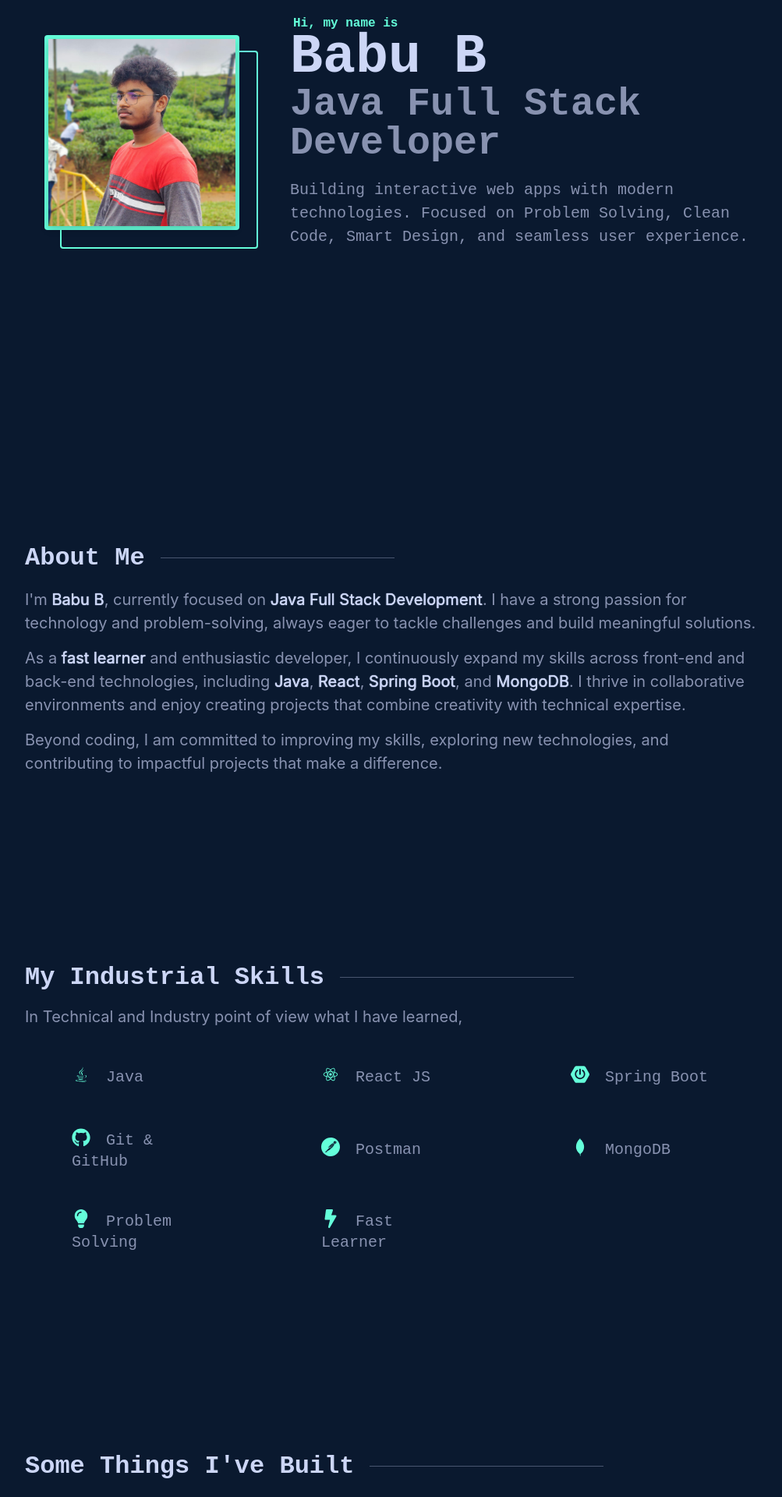
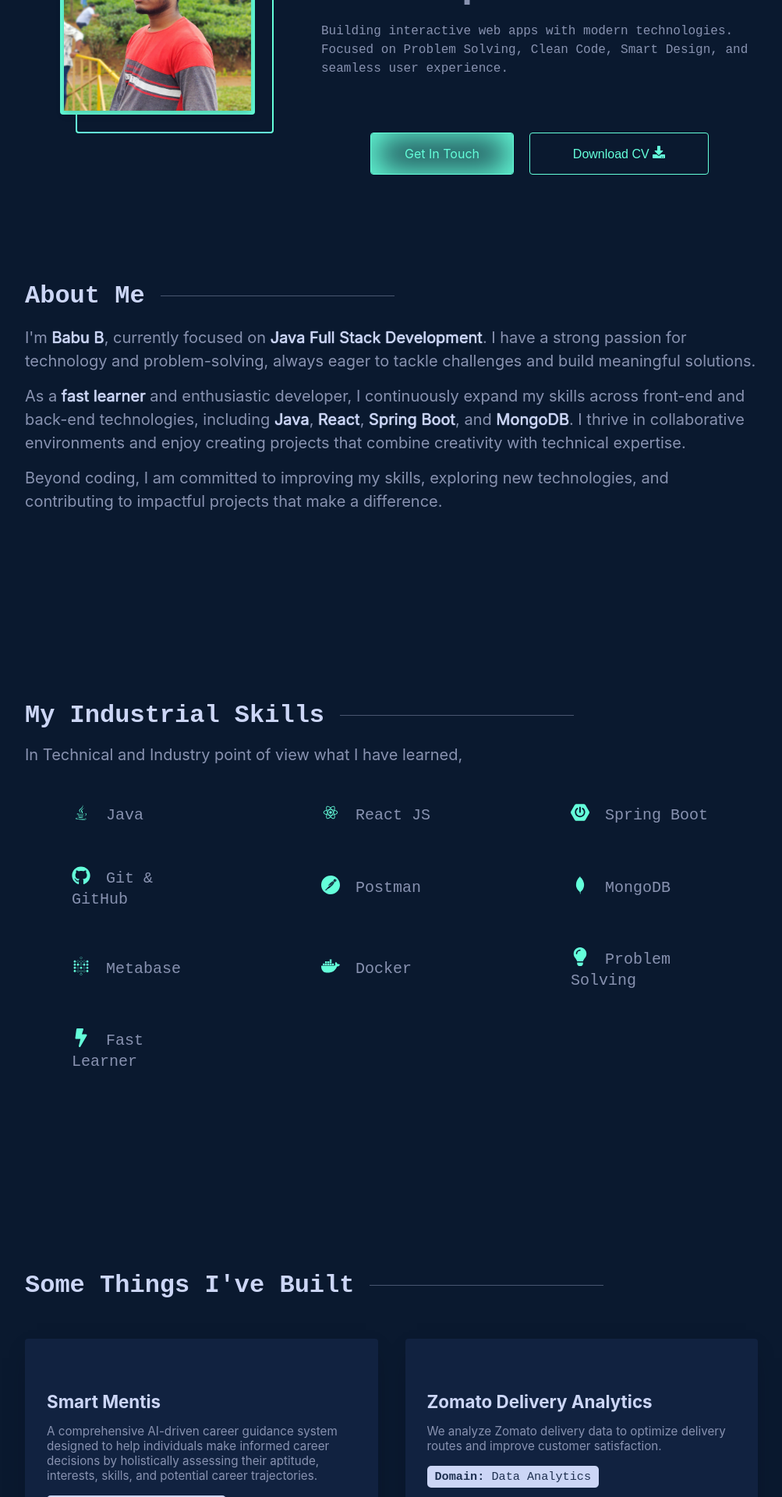
Before and after one commit to Babu16102005/BABU-portfolio, a React (Vite) app: page / in a window 1280 px wide. Shown: the part 300-2220 px from the top of the page at 78% size, without its empty margins (138-1141 px from the left). Built offline with nearby package versions, Linux system fonts and the light colour scheme.

Commit message:
portfolio update

```diff
--- a/src/components/Contact/Contact.css
+++ b/src/components/Contact/Contact.css
@@ -1,6 +1,6 @@
 .contact-section {
   max-width: 1100px;
-  margin: 0 auto 100px;
+  margin: 0 auto 50px;
   display: flex;
   flex-direction: column;
   align-items: center;
--- a/src/components/Footer/Footer.jsx
+++ b/src/components/Footer/Footer.jsx
@@ -1,6 +1,7 @@
 import React from 'react';
 import './Footer.css';
 import { FaGithub, FaLinkedin, FaWhatsapp } from "react-icons/fa";
+import { SiHackerrank } from "react-icons/si";
 
 
 const Footer = () => {
@@ -8,10 +9,11 @@
     <footer className="footer">
       <div className="social-links">
         <a href="https://github.com/Babu16102005" target="_blank" rel="noopener noreferrer"><FaGithub size={50} />
-</a>
+        </a>
         <a href="https://www.linkedin.com/in/babu-b-395608299" target="_blank" rel="noopener noreferrer"><FaLinkedin size={50} />
-</a>
+        </a>
         <a href="https://wa.me/6381837277" target="_blank" rel="noopener noreferrer"><FaWhatsapp size={50} /></a>
+        <a href="https://www.hackerrank.com/profile/babusanthosh6381" target="_blank" rel="noopener noreferrer"> <SiHackerrank size={50} /></a>
       </div>
       <div className="copyright">
         Designed & Built by Babu B
--- a/src/components/Header/Header.css
+++ b/src/components/Header/Header.css
@@ -17,7 +17,7 @@
   justify-content: space-between;
   align-items: center;
   max-width: 1200px;
-  height: 80px;
+  height: 60px;
   margin: 0 auto;
   padding: 0 20px;
   box-sizing: border-box;
--- a/src/components/Header/Header.jsx
+++ b/src/components/Header/Header.jsx
@@ -9,7 +9,7 @@
       <nav className="nav">
         {/* Logo */}
         <div className="logo">
-          <a href="#home">MyPortfolio</a>
+          <a href="#home">Portfolio...</a>
         </div>
 
         {/* Hamburger Icon */}
--- a/src/components/Home/Home.css
+++ b/src/components/Home/Home.css
@@ -3,9 +3,9 @@
   display: flex;
   justify-content: center;
   align-items: center;
-  min-height: 100vh;
+  min-height: 20vh;
   padding: 10px 20px;
-  margin-top: 70px;
+  margin-top: 10px;
   box-sizing: border-box;
   background-color: var(--navy, #0a192f);
 }
@@ -16,12 +16,60 @@
   justify-content: space-between;
   max-width: 1100px;
   width: 100%;
+  margin-top: 100px;
   gap: 40px;
   flex-wrap: nowrap;
+}
 
+.scroll-button {
+  display: flex;
+  justify-content: center;
+  align-items: center;
+  margin-top: 50px;
+  padding: 1rem 1rem;
+  font-size: 1rem;
+  width: 150px;
+  color: var(--secondary-color);
+  background-color: transparent;
+  border: 1px solid var(--secondary-color);
+  border-radius: 4px;
+  text-decoration: none;
+  cursor: pointer;
+  box-shadow: inset 0 0 40px 10px var(--secondary-color);
+}
+
+.download-btn {
+  margin-top: 50px;
+  padding: 1rem 0.7rem;
+  font-size: 1rem;
+  width: 230px;
+  color: var(--secondary-color);
+  background-color: transparent;
+  border: 1px solid var(--secondary-color);
+  border-radius: 4px;
+  text-decoration: none;
+  cursor: pointer;
+  transition: background-color 0.3s, color 0.3s;
+}
+
+.download-btn:hover {
+  transition: box-shadow 0.3s ease-in-out;
+  box-shadow: inset 0 0 40px 10px var(--secondary-color);
+  color: rgb(170, 243, 219);
 
 }
-
+.scroll-button:hover {
+  filter: drop-shadow(0 0px 10px rgb(92, 133, 120));
+  transition: filter 0.3s ease-in-out;
+  color: rgb(170, 243, 219);
+}
+.button-container {
+  display: flex;
+  justify-content: center; /* Centers horizontally */
+  align-items: center;
+  gap: 20px; /* Space between buttons */
+  margin-top: 20px;
+}
 /* ---------- Text Content ---------- */
 .text-content {
   flex: 1 1 500px;
@@ -46,9 +94,9 @@
 }
 
 .subtitle {
-  font-size: clamp(30px, 5vw, 50px);
+  font-size: clamp(20px, 5vw, 50px);
   color: var(--slate);
-  font-weight: 600;
+  font-weight: 00;
   margin: 0;
   line-height: 1;
   font-family: var(--font-mono);
@@ -60,34 +108,8 @@
   color: var(--slate);
   line-height: 1.5;
   text-align: left;
-  font-size: 20px;
+  font-size: 16px;
   font-family: var(--font-mono);
-}
-
-/* ---------- CTA Button ---------- */
-.cta-button {
-  color: var(--secondary-color);
-  background-color: transparent;
-  border: 1px solid var(--secondary-color);
-  border-radius: 4px;
-  padding: 1.25rem 1.75rem;
-  font-size: 1rem;
-  font-family: var(--font-mono);
-  text-decoration: none;
-  text-transform: uppercase;
-  font-weight: 600;
-  cursor: pointer;
-  width: 160px;
-  margin: 30px 140px 0;
-  display: flex;
-  text-align: center;
-  justify-content: center;
-  align-items: center;
-  transition: all 0.25s ease-in-out;
-}
-
-.cta-button:hover {
-  background-color: rgba(100, 255, 218, 0.1);
 }
 
 /* ---------- About Image ---------- */
@@ -96,13 +118,14 @@
   display: flex;
   justify-content: center;
   border-radius: 50%;
-  }
+  margin: 20px;
+}
 
 .image-wrapper {
   position: relative;
   width: 250px;
   height: 250px;
-  border-radius:50%;
+  border-radius: 50%;
   cursor: pointer;
 }
 
@@ -154,6 +177,7 @@
     opacity: 0;
     transform: translateX(-50px);
   }
+
   100% {
     opacity: 1;
     transform: translateX(0);
@@ -165,6 +189,7 @@
     opacity: 0;
     transform: translateX(50px);
   }
+
   100% {
     opacity: 1;
     transform: translateX(0);
@@ -177,28 +202,49 @@
 
 .slide-in-right {
   animation: slideInFromRight 1s ease-out forwards;
-  animation-delay: 0.3s; /* staggered delay for text */
+  animation-delay: 0.3s;
+  /* staggered delay for text */
 }
 
 /* ---------- Responsive Design ---------- */
 @media (max-width: 1024px) {
-  .home-content { gap: 30px; }
-  .greeting, .name { text-align: center; }
+  .text-content {
+    flex: 1 1 400px;
+  }
+
+  .home-content {
+    gap: 10px;
+  }
+
+  .greeting,
+  .name {
+    text-align: center;
+  }
+
+  .scroll-button {
+    display: flex;
+    align-items: center;
+    justify-content: center;
+  }
 }
 
 @media (max-width: 768px) {
+
   .home-content {
     flex-direction: column;
     align-items: center;
     text-align: center;
+    margin-top: 100px;
   }
 
   .about-image {
     order: -1;
-    margin-bottom: 30px;
+    margin-bottom: 1px;
   }
 
   .text-content {
+    min-width: 400px;
+
     width: 100%;
   }
 
@@ -213,16 +259,27 @@
 }
 
 @media (max-width: 480px) {
-  .name { font-size: clamp(30px, 8vw, 50px); }
-  .subtitle { font-size: clamp(24px, 7vw, 40px); }
-  .cta-button { width: 180px; padding: 1rem 1.5rem; }
+  .name {
+    font-size: clamp(30px, 8vw, 50px);
+  }
+
+  .subtitle {
+    font-size: clamp(24px, 7vw, 40px);
+  }
+
+  .cta-button {
+    width: 180px;
+    padding: 1rem 1.5rem;
+  }
 }
+
 /* ---------- Smooth Pop-up Animation ---------- */
 @keyframes popUpDown {
   0% {
     opacity: 0;
     transform: translateY(60px) scale(0.95);
   }
+
   100% {
     opacity: 1;
     transform: translateY(0) scale(1);
@@ -233,7 +290,7 @@
   display: flex;
   justify-content: center;
   align-items: center;
-  min-height: 100vh;
+  min-height: 10vh;
   padding: 10px 20px;
   background-color: var(--navy, #0a192f);
   opacity: 0;
--- a/src/components/Home/Home.jsx
+++ b/src/components/Home/Home.jsx
@@ -1,5 +1,7 @@
 import React, { useEffect, useState } from 'react';
 import './Home.css';
+import { FaDownload } from "react-icons/fa";
+
 
 const Home = () => {
   const [visible, setVisible] = useState(false);
@@ -31,9 +33,22 @@
             Building interactive web apps with modern technologies. Focused on Problem Solving,
             Clean Code, Smart Design, and seamless user experience.
           </p>
-          {/* <a href="#contact" className="cta-button">Get In Touch</a> */}
+          <div className="button-container">
+            <a className="scroll-button" onClick={() => document.getElementById('contact').scrollIntoView({ behavior: 'smooth' })}>
+              <span>Get In Touch</span>
+            </a>
+            <button className="download-btn">
+              <a
+                className="download-link"
+                href=""
+                download="Babu_Resume.pdf"
+                target="_blank"
+                rel="noopener noreferrer"
+              />
+                Download CV <FaDownload />
+            </button>
+          </div>
         </div>
-
       </div>
     </section>
   );
--- a/src/components/Projects/Projects.css
+++ b/src/components/Projects/Projects.css
@@ -30,7 +30,7 @@
 .project-domain {
   color: var(--slate);
   font-size: 0.95rem;
-  margin-top: 10px;
+  margin-top: 1px;
   color: #1f3151;
   background-color: var(--light-slate);
   padding: 5px 10px;
@@ -42,7 +42,7 @@
 .projects-grid {
   display: grid;
   grid-template-columns: repeat(auto-fill, minmax(300px, 1fr));
-  gap: 15px;
+  gap: 35px;
   margin-top: 50px;
 }
 
--- a/src/components/Projects/Projects.jsx
+++ b/src/components/Projects/Projects.jsx
@@ -4,14 +4,22 @@
 const Projects = () => {
   const projectData = [
     {
-      title: 'Career Guidance System',
+      title: 'Smart Mentis',
       description:
         'A comprehensive AI-driven career guidance system designed to help individuals make informed career decisions by holistically assessing their aptitude, interests, skills, and potential career trajectories.',
       tech: ['React js', 'Fast API', 'Firebase'],
       link: '#',
       domain:"Smart Education"
     },
-    // You can add more projects here
+    {
+      title: 'Zomato Delivery Analytics',
+      description:
+        'We analyze Zomato delivery data to optimize delivery routes and improve customer satisfaction.',
+      tech: ['Metabase','pandas'],
+      link: '#',
+      domain:"Data Analytics"
+    }
+
   ];
 
   const projectsRef = useRef(null);
--- a/src/components/Skills/Skills.css
+++ b/src/components/Skills/Skills.css
@@ -87,6 +87,8 @@
 .skills-section.visible .skills-list li:nth-child(6) { transition-delay: 1.1s; }
 .skills-section.visible .skills-list li:nth-child(7) { transition-delay: 1.2s; }
 .skills-section.visible .skills-list li:nth-child(8) { transition-delay: 1.3s; }
+.skills-section.visible .skills-list li:nth-child(9) { transition-delay: 1.4s; }
+.skills-section.visible .skills-list li:nth-child(10) { transition-delay: 1.5s; }
 
 @media (max-width: 580px) {
   .skills-list {
--- a/src/components/Skills/Skills.jsx
+++ b/src/components/Skills/Skills.jsx
@@ -1,8 +1,8 @@
 import React, { useEffect, useRef, useState } from 'react';
 import './Skills.css';
-import { DiJava, DiReact, DiMongodb, DiHtml5, DiCss3 } from 'react-icons/di';
+import { DiJava, DiReact, DiMongodb } from 'react-icons/di';
 import { FaBolt, FaLightbulb, FaGithub } from 'react-icons/fa';
-import { SiSpringboot,SiPostman } from 'react-icons/si';
+import { SiSpringboot, SiPostman, SiMetabase,SiDocker} from 'react-icons/si';
 
 const Skills = () => {
   const skillsRef = useRef(null);
@@ -40,8 +40,10 @@
         <li><span className="icon"><DiReact /></span> React JS</li>
         <li><span className="icon"><SiSpringboot /></span> Spring Boot</li>
         <li><span className="icon"><FaGithub /></span> Git & GitHub</li>
-        <li><span className="icon"><SiPostman  /></span> Postman</li>
+        <li><span className="icon"><SiPostman /></span> Postman</li>
         <li><span className="icon"><DiMongodb /></span> MongoDB</li>
+        <li><span className="icon"><SiMetabase /></span> Metabase</li>
+        <li><span className="icon"><SiDocker /></span> Docker</li>
         <li><span className="icon"><FaLightbulb /></span> Problem Solving</li>
         <li><span className="icon"><FaBolt /></span> Fast Learner</li>
       </ul>
```
Also changed, not shown: src/components/Achievements/Achievements.jsx (+9 -2 lines), src/logo.svg (deleted), 1 other file (tests, documents, lock files or other folders).
